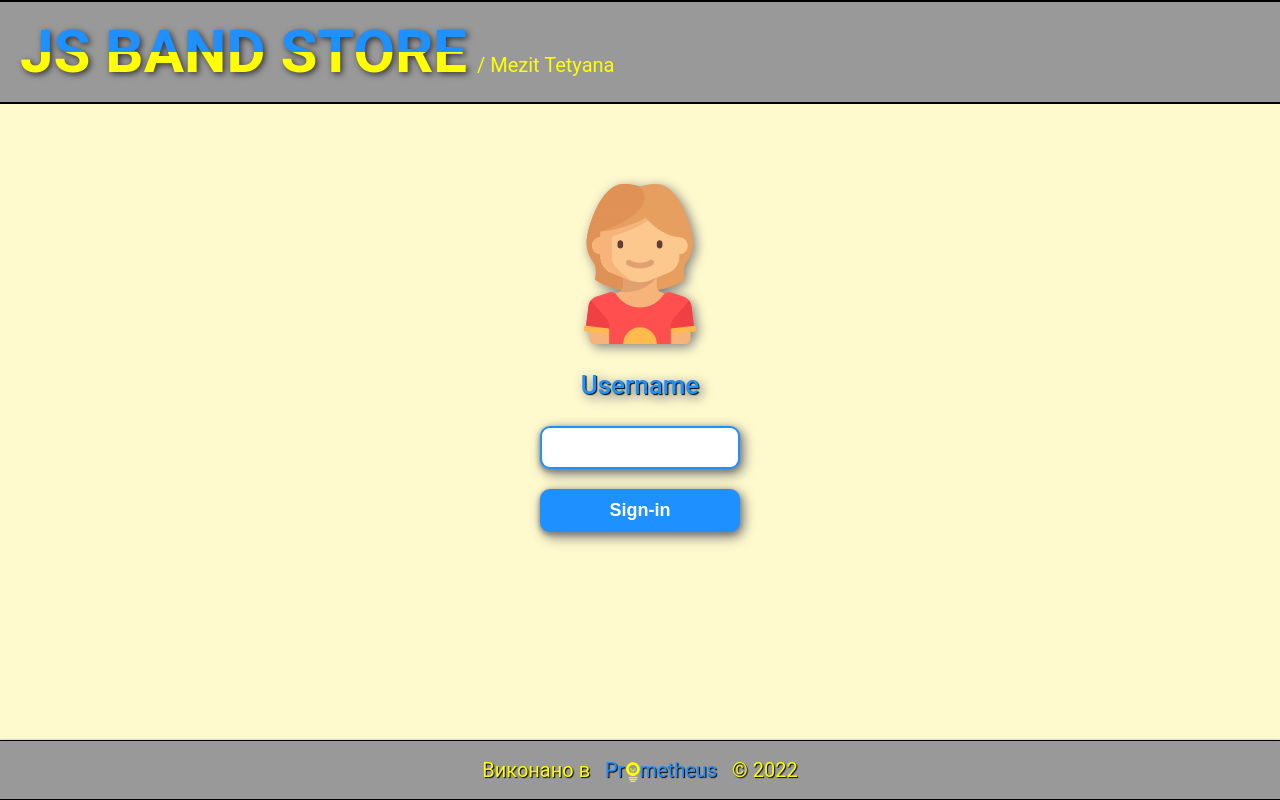
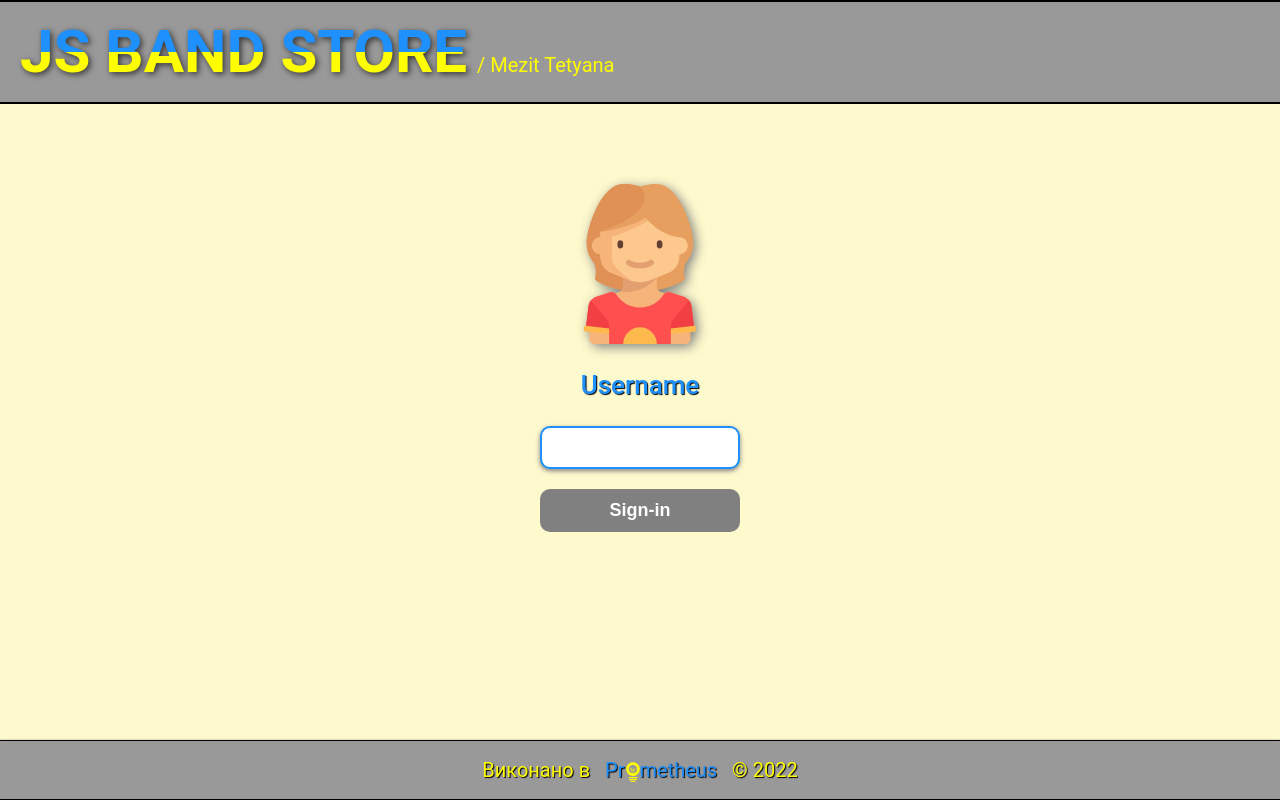
Before and after one commit to NemesisUA/x-course-task, a React (Create React App) app: page /signin in a window 1280 px wide. Built offline with nearby package versions, Linux system fonts and the light colour scheme.

Commit message:
feat: add localStorege to UserName and checkLength to UserName length

```diff
--- a/package.json
+++ b/package.json
@@ -1,6 +1,5 @@
 {
   "name": "x-course-task",
-  "homepage": "https://nemesisua.github.io/x-course-task/",
   "version": "0.1.0",
   "private": true,
   "dependencies": {
--- a/src/assets/BookListPage.css
+++ b/src/assets/BookListPage.css
@@ -55,7 +55,7 @@ form[name="search"] {
 .books-container {
     display: flex;
     flex-wrap: wrap;
-    justify-content: center;
+    justify-content: space-between;
     width: 100%;
     gap: 40px 40px;
 }
@@ -67,6 +67,10 @@ form[name="search"] {
 
     .search-label::after {
         right: 10px;
+    }
+
+    .books-container {
+        justify-content: center;
     }
 
     .book-price {
--- a/src/assets/Signin.css
+++ b/src/assets/Signin.css
@@ -3,7 +3,6 @@
     flex-direction: column;
     align-items: center;
     margin: 80px auto;
-    filter: drop-shadow(3px 3px 6px grey);
 }
 
 .login__heading {
@@ -15,6 +14,7 @@
 
 .login__img {
     width: 100%;
+    filter: drop-shadow(3px 3px 6px grey);
 }
 
 .login__avatar {
@@ -38,3 +38,10 @@
     padding-left: 10px;
     margin-bottom: 20px;
 }
+
+.login__submit:disabled {
+    background-color: gray;
+    border: 2px solid grey;
+    box-shadow: none;
+    transform: none;
+}
--- a/src/components/Header.jsx
+++ b/src/components/Header.jsx
@@ -8,7 +8,10 @@ const Header = () => {
     const {user, signout} = useAuth();
 
     const handleSignout = () => {
-        signout(() => navigate('/signin', {replace: true}))
+        signout(() => {
+            localStorage.removeItem('user');
+            localStorage.clear();
+            navigate('/signin', {replace: true})})
     }
 
     return (
--- a/src/hoc/AuthProvider.jsx
+++ b/src/hoc/AuthProvider.jsx
@@ -1,17 +1,19 @@
-import { createContext, useState } from "react";
+import { createContext, useEffect, useState } from "react";
 
-export const AuthContext = createContext(null);
+export const AuthContext = createContext();
 
 export const AuthProvider = ({ children }) => {
-    const [user, setUser] = useState(null);
+    const [user, setUser] = useState(localStorage.getItem('user') || '');
 
     const signin = (newUser, callback) => {
         setUser(newUser);
+        localStorage.setItem('user', newUser);
         callback();
     };
 
     const signout = (callback) => {
-        setUser(null);
+        setUser('');
+        localStorage.clear();
         callback();
     };
 
--- a/src/pages/SigninPage.jsx
+++ b/src/pages/SigninPage.jsx
@@ -1,5 +1,6 @@
 import '../assets/Signin.css';
 import avatar from '../assets/images/icons/avatar3.svg';
+import { useState } from 'react';
 import { useLocation, useNavigate} from 'react-router-dom';
 import { useAuth } from '../hook/useAuth';
 
@@ -7,6 +8,7 @@ const SigninPage = () => {
     const location = useLocation();
     const navigate = useNavigate();
     const {signin} = useAuth();
+    const [disabled, setDisabled] = useState(true);
 
     const fromPage = location.state?.from?.pathname || '/';
 
@@ -17,6 +19,15 @@ const SigninPage = () => {
         signin(user, () => navigate(fromPage, {replace: true}));
     }
 
+    const checkLength = (e) => {
+        const user = e.target.value;
+        if (user.length >= 4 && user.length < 17) {
+            setDisabled(false);
+        } else {
+            setDisabled(true);
+        }
+    }
+
     return (
         <>
             <div className="login">
@@ -25,9 +36,16 @@ const SigninPage = () => {
                 </div>
                 <h3 className="login__heading">Username</h3>
 
-                <form onSubmit={handleLogin}>
-                    <input name="userName" className="login__username-input" type="text" />
-                    <button className="login__submit" type="submit">Sign-in</button>
+                <form onSubmit={handleLogin} autoComplete="off">
+                    <input
+                        name="userName"
+                        className="login__username-input"
+                        type="text"
+                        onChange={checkLength} />
+                    <button
+                        className="login__submit"
+                        type="submit"
+                        disabled={disabled}>Sign-in</button>
                 </form>
             </div>
         </>
```
Also changed, not shown: src/pages/BookListPage.jsx (line endings or trailing spaces).
